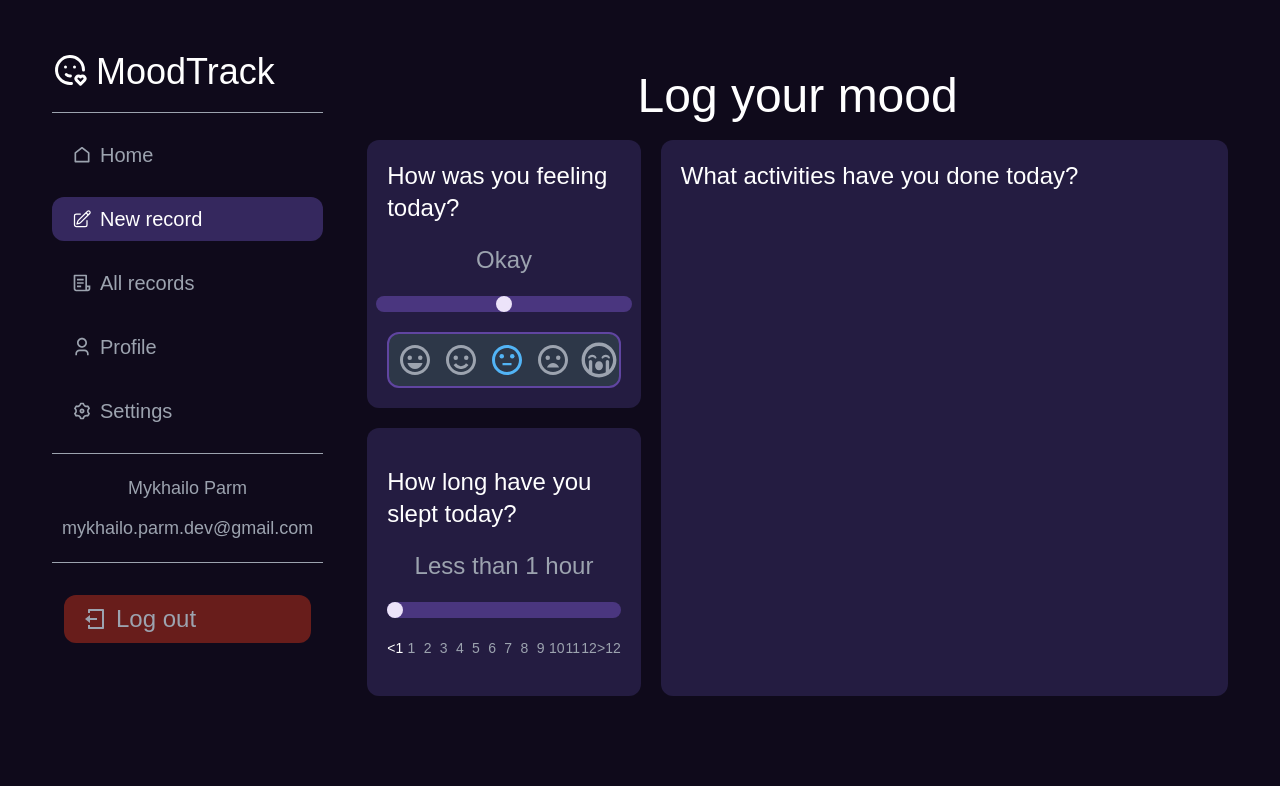
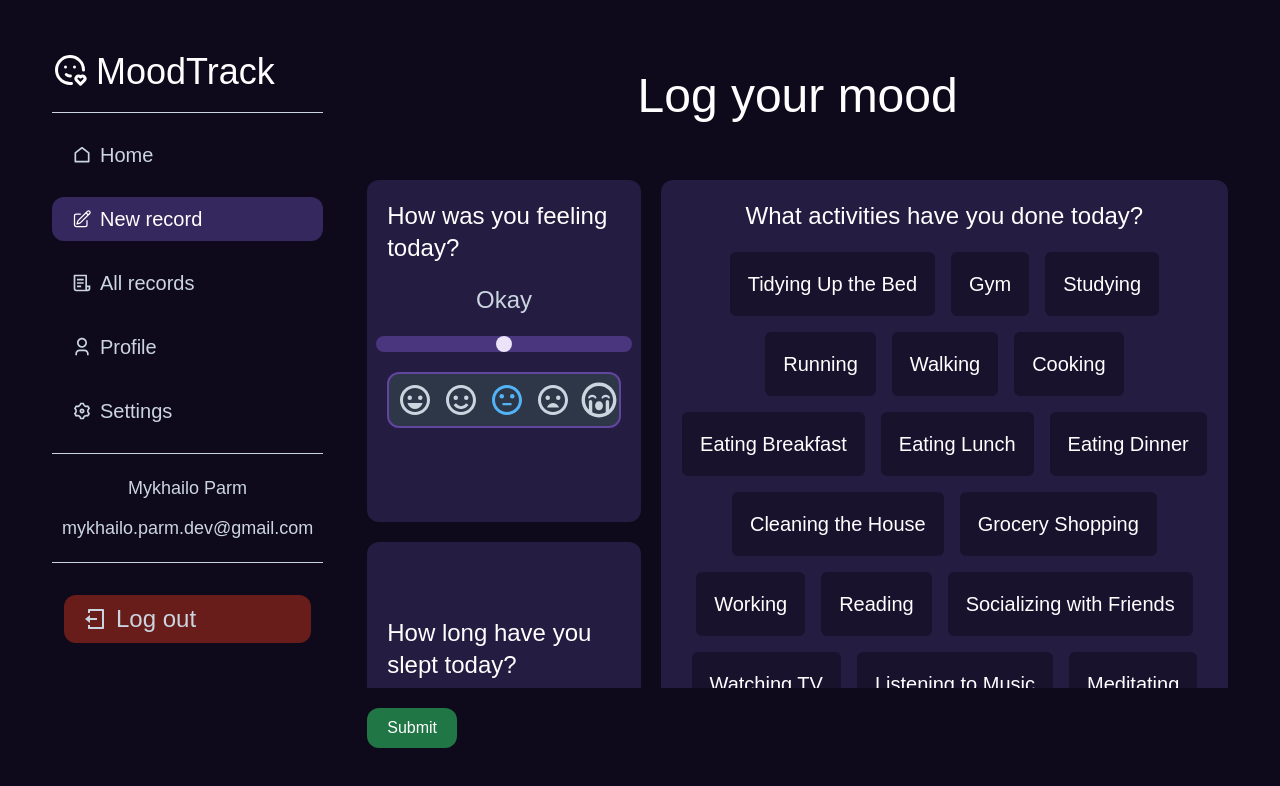
Before and after one commit to Mykhailo-Parm/moodtrack, a Next.js app in the folder frontend/moodtrack/: page /log-mood in a window 1280 px wide. Shown: the top 786 px of the page. Built offline with nearby package versions, Linux system fonts and the light colour scheme; a web font is replaced by a local one.

Commit message:
feat(log-mood): add new blocks to log-mood page

```diff
--- a/frontend/moodtrack/app/components/navigation/Sidebar.tsx
+++ b/frontend/moodtrack/app/components/navigation/Sidebar.tsx
@@ -15,22 +15,22 @@ export default function Sidebar() {
         </h1>
       </div>
 
-      <hr className="border-gray-400" />
+      <hr className="border-secondary" />
 
-      <div className=" flex flex-col text-xl gap-5 justify-center items-center bg-azure-800 rounded-md text-gray-400">
+      <div className=" flex flex-col text-xl gap-5 justify-center items-center bg-azure-800 rounded-md text-secondary">
         <SidebarLinks />
       </div>
 
-      <hr className="border-gray-400" />
+      <hr className="border-secondary" />
 
-      <div className=" flex flex-col gap-3 justify-center items-center text-lg text-gray-400">
+      <div className=" flex flex-col gap-3 justify-center items-center text-lg text-secondary">
         <span>Mykhailo Parm</span>
         <span>mykhailo.parm.dev@gmail.com</span>
       </div>
 
-      <hr className="border-gray-400" />
+      <hr className="border-secondary" />
 
-      <div className="text-gray-400 text-2xl flex items-center p-3 bg-azure-800 rounded-md">
+      <div className="text-secondary text-2xl flex items-center p-3 bg-azure-800 rounded-md">
         <div className="w-full cursor-pointer bg-calm-red-800 px-5 py-2 rounded-xl hover:bg-calm-red-700 hover:text-white flex flex-row items-center gap-2">
           <RiLogoutBoxLine />
           Log out
--- a/frontend/moodtrack/app/log-mood/page.tsx
+++ b/frontend/moodtrack/app/log-mood/page.tsx
@@ -4,10 +4,13 @@ import { useState } from "react";
 import { BiHappy, BiSmile, BiSad } from "react-icons/bi";
 import { MdOutlineSentimentNeutral } from "react-icons/md";
 import { FaRegSadCry } from "react-icons/fa";
+import clsx from "clsx";
 
 export default function Page() {
   const [mood, setMood] = useState(2);
   const [sleepHours, setSleepHours] = useState(0);
+  const [selectedActivities, setSelectedActivities] = useState([""]);
+  const [selectedEmotions, setSelectedEmotions] = useState([""]);
   const moods = ["Very Happy", "Happy", "Okay", "Sad", "Very Sad"];
 
   const handleMoodSliderChange = (event: any) => {
@@ -19,23 +22,96 @@ export default function Page() {
     setSleepHours(value);
   };
 
+  const handleActivityClick = (event: any) => {
+    const activity = event.target.textContent;
+    if (selectedActivities.includes(activity)) {
+      setSelectedActivities(selectedActivities.filter((a) => a !== activity));
+    } else {
+      setSelectedActivities([...selectedActivities, activity]);
+    }
+  };
+
+  const handleClearAllActivities = (event: any) => {
+    setSelectedActivities([""]);
+  };
+
+  const handleEmotionClick = (event: any) => {
+    const emotion = event.target.textContent;
+    if (selectedEmotions.includes(emotion)) {
+      setSelectedEmotions(selectedEmotions.filter((a) => a !== emotion));
+    } else {
+      setSelectedEmotions([...selectedEmotions, emotion]);
+    }
+  };
+
+  const handleClearAllEmotions = (event: any) => {
+    setSelectedEmotions([""]);
+  };
+
   const getSleepText = () => {
     if (sleepHours === 0) return "Less than 1 hour";
     if (sleepHours > 12) return "More than 12 hours";
     return `${sleepHours} ${sleepHours === 1 ? "hour" : "hours"}`;
   };
 
+  const emotions = [
+    "Happy",
+    "Sad",
+    "Angry",
+    "Excited",
+    "Fearful",
+    "Surprised",
+    "Calm",
+    "Anxious",
+    "Confident",
+    "Embarrassed",
+    "Proud",
+    "Grateful",
+    "Lonely",
+    "Jealous",
+    "Frustrated",
+    "Hopeful",
+    "Content",
+    "Nervous",
+    "Bored",
+    "Love",
+  ];
+
+  const dailyActivities = [
+    "Tidying Up the Bed",
+    "Gym",
+    "Studying",
+    "Running",
+    "Walking",
+    "Cooking",
+    "Eating Breakfast",
+    "Eating Lunch",
+    "Eating Dinner",
+    "Cleaning the House",
+    "Grocery Shopping",
+    "Working",
+    "Reading",
+    "Socializing with Friends",
+    "Watching TV",
+    "Listening to Music",
+    "Meditating",
+    "Doing Laundry",
+    "Taking a Nap",
+    "Relaxing",
+  ];
+
   return (
-    <div className="font-shadows basis-3/4 flex flex-col p-3">
-      <div className="h-full w-full p-5 rounded-xl">
+    <div className="font-shadows basis-3/4 flex flex-col p-3 gap-5">
+      <div className="w-full p-5 rounded-xl mb-5">
         <h1 className="text-5xl text-center">Log your mood</h1>
       </div>
-      <div className="grid grid-cols-3 grid-rows-3 gap-5 text-2xl">
+      <div className="overflow-y-scroll flex flex-col gap-5">
+        <div className="grid grid-cols-3 grid-rows-2 gap-5 text-2xl">
           {/* Mood Slider */}
           <div className="p-5 rounded-xl bg-nordic-purple-900">
             <div className="w-full flex flex-col items-center justify-center gap-5">
               <h1>How was you feeling today?</h1>
-            <span className="text-gray-400">{moods[mood]}</span>
+              <span className="text-secondary">{moods[mood]}</span>
               <input
                 type="range"
                 min="0"
@@ -45,6 +121,7 @@ export default function Page() {
                 className="w-64
                 appearance-none
                 bg-transparent
+                cursor-pointer
                 [&::-webkit-slider-runnable-track]:rounded-full
                 [&::-webkit-slider-runnable-track]:bg-nordic-purple-700
                 [&::-webkit-slider-thumb]:appearance-none
@@ -56,30 +133,36 @@ export default function Page() {
               />
               <div className="grid grid-cols-5 border-2 border-nordic-purple-600 text-4xl rounded-xl bg-secondary-darker">
                 <div
-                className={`p-2 ${
-                  mood === 0 ? "text-very-happy" : "text-gray-400"
+                  className={`p-2 transition-all duration-300 ease-in-out ${
+                    mood === 0 ? "text-very-happy" : "text-secondary"
                   }`}
                 >
                   <BiHappy />
                 </div>
                 <div
-                className={`p-2 ${mood === 1 ? "text-happy" : "text-gray-400"}`}
+                  className={`p-2 transition-all duration-300 ease-in-out ${
+                    mood === 1 ? "text-happy" : "text-secondary"
+                  }`}
                 >
                   <BiSmile />
                 </div>
                 <div
-                className={`p-2 ${mood === 2 ? "text-okay" : "text-gray-400"}`}
+                  className={`p-2 transition-all duration-300 ease-in-out ${
+                    mood === 2 ? "text-okay" : "text-secondary"
+                  }`}
                 >
                   <MdOutlineSentimentNeutral />
                 </div>
                 <div
-                className={`p-2 ${mood === 3 ? "text-sad" : "text-gray-400"}`}
+                  className={`p-2 transition-all duration-300 ease-in-out ${
+                    mood === 3 ? "text-sad" : "text-secondary"
+                  }`}
                 >
                   <BiSad />
                 </div>
                 <div
-                className={`p-2 ${
-                  mood === 4 ? "text-very-sad" : "text-gray-400"
+                  className={`p-2 transition-all duration-300 ease-in-out ${
+                    mood === 4 ? "text-very-sad" : "text-secondary"
                   }`}
                 >
                   <FaRegSadCry />
@@ -89,15 +172,47 @@ export default function Page() {
           </div>
 
           {/* Activities Section */}
-        <div className="grid-cols-subgrid grid-rows-subgrid row-span-2 col-span-2 p-5 rounded-xl bg-nordic-purple-900 flex flex-col">
+          <div className="grid-cols-subgrid grid-rows-subgrid row-span-2 col-span-2 p-5 rounded-xl bg-nordic-purple-900">
+            <div className="h-full w-full flex flex-col items-center justify-center gap-5">
               <h1>What activities have you done today?</h1>
+              <div className="flex flex-wrap gap-4 text-xl justify-center">
+                {dailyActivities.map((activity, index) => (
+                  <div
+                    key={index}
+                    className={clsx(
+                      "p-4 rounded-md bg-nordic-purple-950 border-2 border-nordic-purple-950 hover:bg-nordic-purple-800 cursor-pointer transition-all duration-300 ease-in-out",
+                      {
+                        "bg-nordic-purple-700 border-2 border-nordic-purple-600 ":
+                          selectedActivities.includes(activity),
+                      }
+                    )}
+                    onClick={handleActivityClick}
+                  >
+                    {activity}
+                  </div>
+                ))}
+              </div>
+              <div className="w-4/5 flex justify-end">
+                <div
+                  className={clsx(
+                    "px-5 py-2 rounded-xl cursor-pointer transition-all duration-300 ease-in-out",
+                    selectedActivities.length === 1
+                      ? "bg-secondary-darker text-secondary"
+                      : "bg-calm-red-700 hover:bg-calm-red-600"
+                  )}
+                  onClick={handleClearAllActivities}
+                >
+                  Clear All
+                </div>
+              </div>
+            </div>
           </div>
 
           {/* Sleep Hours Slider */}
           <div className="p-5 rounded-xl bg-nordic-purple-900">
             <div className="h-full w-full flex flex-col items-center justify-center gap-5">
               <h1>How long have you slept today?</h1>
-            <span className="text-gray-400">{getSleepText()}</span>
+              <span className="text-secondary">{getSleepText()}</span>
               <input
                 type="range"
                 min="0"
@@ -107,6 +222,7 @@ export default function Page() {
                 className="w-full
       appearance-none
       bg-transparent
+                cursor-pointer
       [&::-webkit-slider-runnable-track]:rounded-full
       [&::-webkit-slider-runnable-track]:bg-nordic-purple-700
       [&::-webkit-slider-thumb]:appearance-none
@@ -121,7 +237,7 @@ export default function Page() {
                   <div
                     key={i}
                     className={`w-full text-center ${
-                    sleepHours === i ? "text-white" : "text-gray-400"
+                      sleepHours === i ? "text-white" : "text-secondary"
                     }`}
                   >
                     {i === 0 ? "<1" : i === 13 ? ">12" : i}
@@ -131,6 +247,57 @@ export default function Page() {
             </div>
           </div>
         </div>
+        <div className="grid grid-cols-2 grid-rows-1 gap-5 text-2xl">
+          {/* Emotions Section */}
+          <div className="p-5 rounded-xl bg-nordic-purple-900">
+            <div className="h-full w-full flex flex-col items-center justify-center gap-5">
+              <h1>What emotions have you felt today?</h1>
+              <div className="flex flex-wrap gap-4 text-xl justify-center">
+                {emotions.map((emotion, index) => (
+                  <div
+                    key={index}
+                    className={clsx(
+                      "p-4 rounded-md bg-nordic-purple-950 border-2 border-nordic-purple-950 hover:bg-nordic-purple-800 cursor-pointer transition-all duration-300 ease-in-out",
+                      {
+                        "bg-nordic-purple-700 border-2 border-nordic-purple-600 ":
+                          selectedEmotions.includes(emotion),
+                      }
+                    )}
+                    onClick={handleEmotionClick}
+                  >
+                    {emotion}
+                  </div>
+                ))}
+              </div>
+              <div className="w-4/5 flex justify-end">
+                <div
+                  className={clsx(
+                    "px-5 py-2 rounded-xl cursor-pointer transition-all duration-300 ease-in-out",
+                    selectedEmotions.length === 1
+                      ? "bg-secondary-darker text-secondary"
+                      : "bg-calm-red-700 hover:bg-calm-red-600"
+                  )}
+                  onClick={handleClearAllEmotions}
+                >
+                  Clear All
+                </div>
+              </div>
+            </div>
+          </div>
+          <div className="p-5 rounded-xl bg-nordic-purple-900 font-sans">
+            <textarea
+              className="w-full h-full p-4 text-xl bg-nordic-purple-950 text-secondary border-2 border-nordic-purple-700 rounded-lg focus:outline-none focus:ring-2 focus:ring-nordic-purple-600 resize-none"
+              placeholder="Write your thoughts here..."
+            ></textarea>
+          </div>
+        </div>
+      </div>
+
+      <div className="flex w-full">
+        <div className="px-5 py-2 rounded-xl cursor-pointer transition-all duration-300 ease-in-out bg-mint-green-700 hover:bg-mint-green-600">
+          Submit
+        </div>
+      </div>
     </div>
   );
 }
```
Also changed, not shown: frontend/moodtrack/app/all-records/page.tsx (+10 -10 lines). Lines whose indentation alone changed are shown as unchanged.
